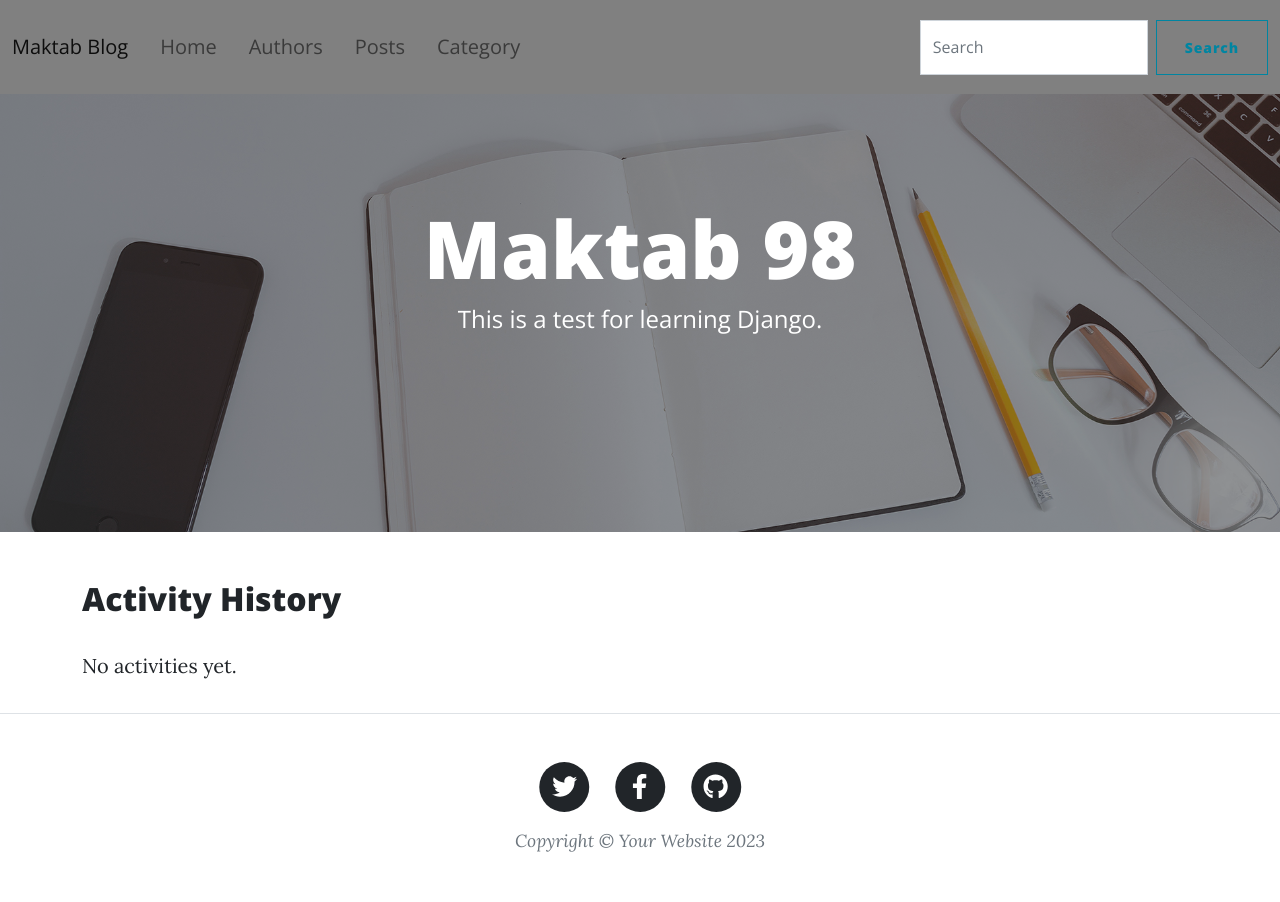
After one commit to MrSinaxx/MaktabCW, a Django app: page /histories/ in a window 1280 px wide. The commit adds this page. Run offline with Django 4.2, Linux system fonts and the light colour scheme; some libraries are stand-ins or nearby versions.

Commit message:
Added cookies and history

```diff
--- a/CW15/task_manager/tasks/templates/base.html
+++ b/CW15/task_manager/tasks/templates/base.html
@@ -100,6 +100,9 @@
           <li class="nav-item categories-link">
             <a class="nav-link" href="{% url 'all_categories' %}">Categories</a>
           </li>
+        <li class="nav-item">
+          <a class="nav-link" href="{% url 'histories' %}">History</a>
+        </li>
         </ul>
       </div>
     </div>
--- /dev/null
+++ b/CW15/task_manager/tasks/templates/histories.html
@@ -0,0 +1,16 @@
+{% extends 'base.html' %}
+
+{% block content %}
+  <div class="container mt-3">
+    <h2>Activity History</h2>
+    {% if activities %}
+      <ul>
+        {% for activity in activities %}
+          <li>{{ activity }}</li>
+        {% endfor %}
+      </ul>
+    {% else %}
+      <p>No activities yet.</p>
+    {% endif %}
+  </div>
+{% endblock %}
--- a/CW15/task_manager/tasks/urls.py
+++ b/CW15/task_manager/tasks/urls.py
@@ -34,6 +34,7 @@ urlpatterns = [
         name="delete_category",
     ),
     path("delete_task/<int:task_id>/", views.delete_task, name="delete_task"),
+    path("histories/", views.histories, name="histories"),
 ]
 
 
--- a/CW15/task_manager/tasks/views.py
+++ b/CW15/task_manager/tasks/views.py
@@ -142,6 +142,8 @@ def create_task(request):
         )
         task.tags.set(tags)
 
+        set_history_cookie(request, "Task Created")
+
         return redirect("task_page")
     else:
         return redirect("task_page")
@@ -217,6 +219,7 @@ def add_category(request):
         name = request.POST.get("name")
         image = request.FILES.get("image")
         category = Category.objects.create(name=name, image=image)
+        set_history_cookie(request, "Category Created")
         return redirect("categories")
     else:
         return render(request, "add_category.html")
@@ -235,6 +238,7 @@ def update_category(request, category_id):
             category.image = image
 
         category.save()
+        set_history_cookie(request, "Category Updated")
 
         return redirect("category_detail", category_id=category_id)
 
@@ -266,6 +270,7 @@ def update_task(request, task_id):
             task.files = request.FILES["files"]
 
         task.save()
+        set_history_cookie(request, "Task Updated")
 
         return redirect("task", task_id)
 
@@ -298,6 +303,7 @@ def delete_category(request, category_id):
     if request.method == "POST":
         category = Category.objects.get(id=category_id)
         category.delete()
+        set_history_cookie(request, "Category Deleted")
         return redirect("all_categories")
     else:
         return redirect("all_categories")
@@ -307,6 +313,23 @@ def delete_task(request, task_id):
     if request.method == "POST":
         task = Task.objects.get(id=task_id)
         task.delete()
+        set_history_cookie(request, "Task Deleted")
+
         return redirect("task_page")
     else:
         return redirect("task_page")
+
+
+def set_history_cookie(request, activity):
+    history = request.COOKIES.get("history", "")
+    history += f"{activity},"
+    print(request.COOKIES)
+    response = render(request, "histories.html", {})
+    response.set_cookie("history", history)
+    return response
+
+
+def histories(request):
+    history = request.COOKIES.get("history", "")
+    activities = history.split(",") if history else []
+    return render(request, "histories.html", {"activities": activities})
```
